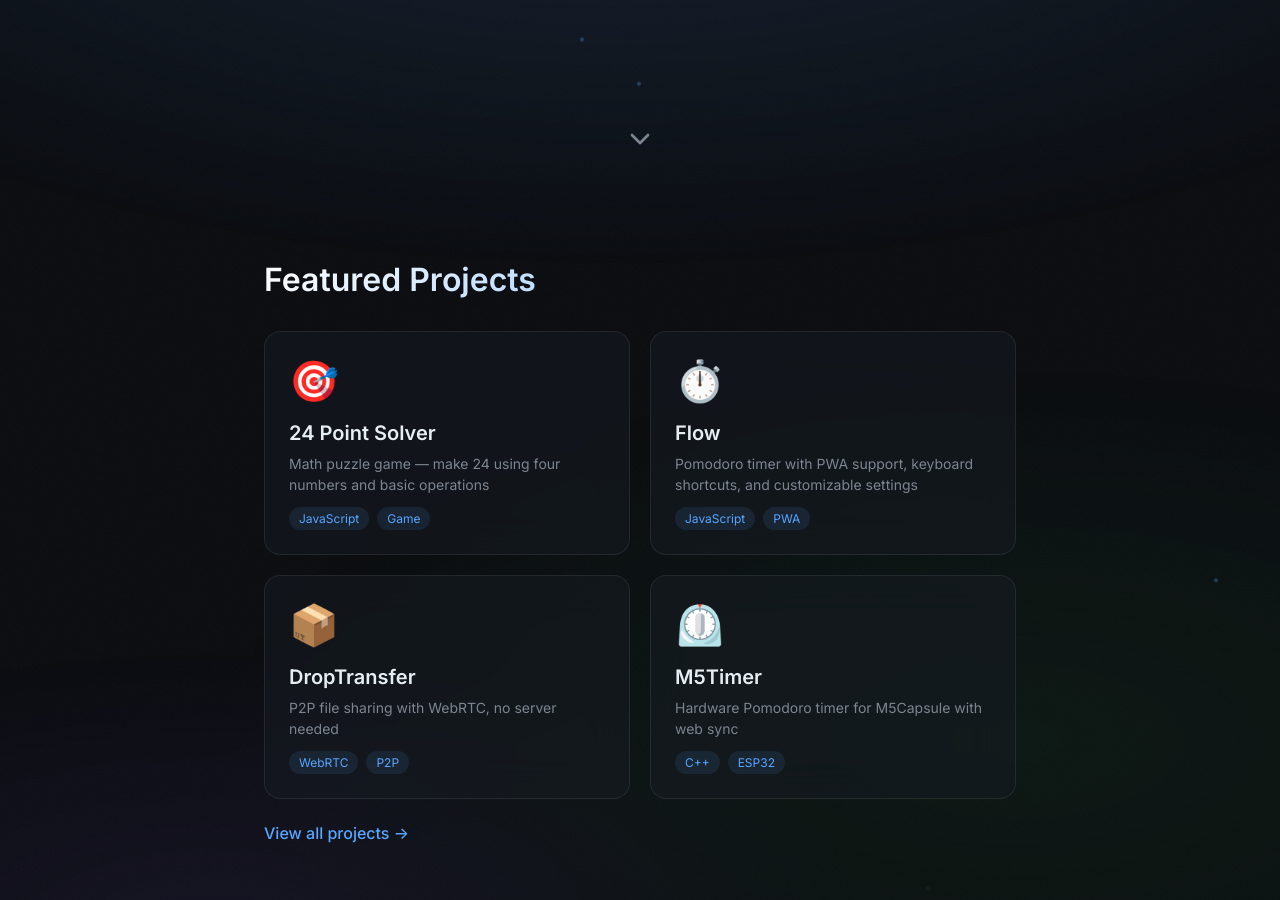
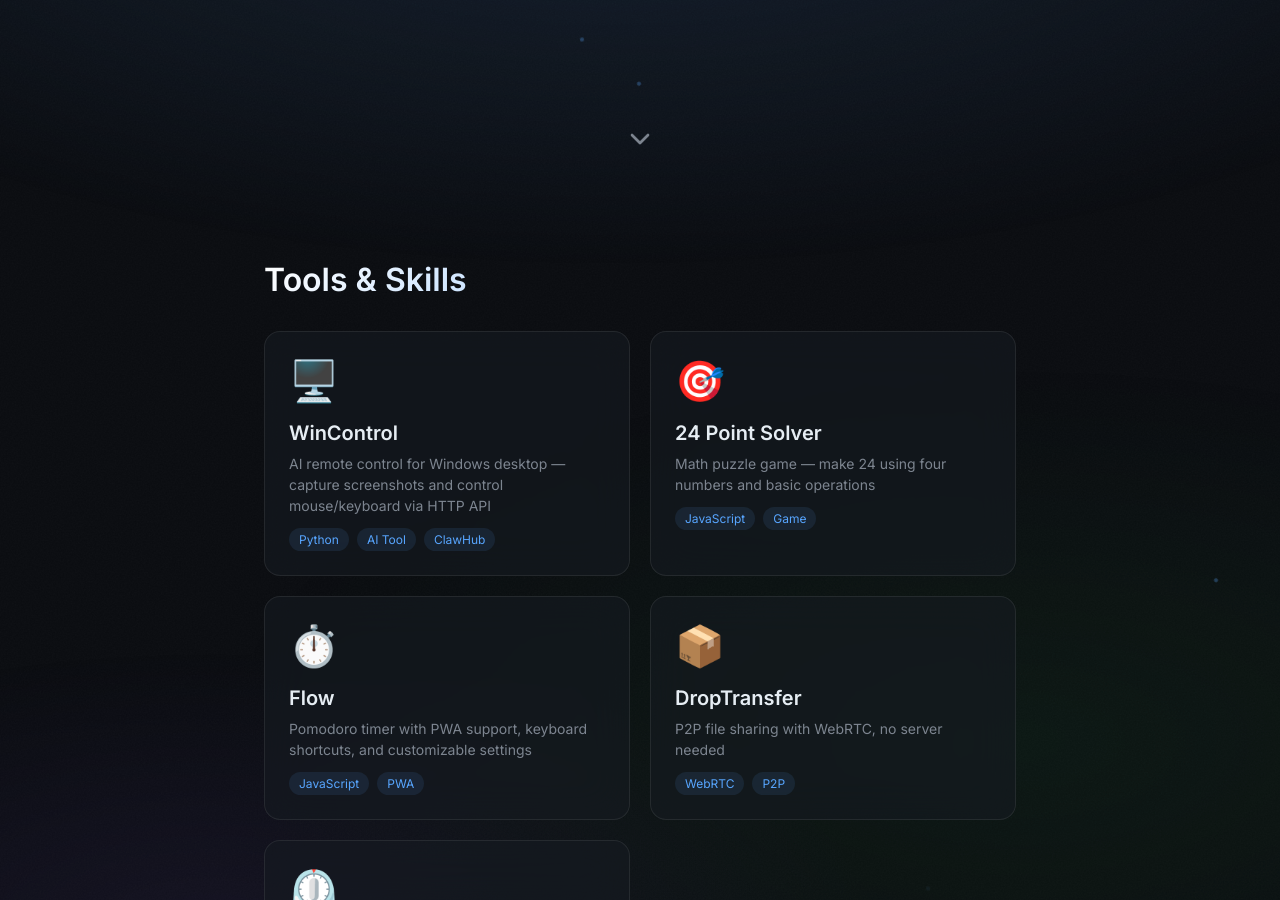
Before and after one commit to QQSHI13/QQSHI13.github.io, a Jekyll site: the page index.html, which Jekyll copies as it is, in a window 1280 px wide and 900 px high, scrolled down 720 px. Built offline with Jekyll 4.4.1, drawn with Linux system fonts in a browser that asks for light colours.

Commit message:
Add WinControl to Tools & Skills section with proper card

```diff
--- a/index.html
+++ b/index.html
@@ -642,8 +642,18 @@
     <section class="content" id="about">
         <!-- Featured Projects -->
         <section class="featured-projects">
-            <h2>Featured Projects</h2>
+            <h2>Tools & Skills</h2>
             <div class="projects-grid">
+                <a href="https://clawhub.com/skill/wincontrol" class="project-card reveal" target="_blank" rel="noopener noreferrer">
+                    <div class="project-icon">🖥️</div>
+                    <h3>WinControl</h3>
+                    <p>AI remote control for Windows desktop — capture screenshots and control mouse/keyboard via HTTP API</p>
+                    <div class="project-tags">
+                        <span>Python</span>
+                        <span>AI Tool</span>
+                        <span>ClawHub</span>
+                    </div>
+                </a>
                 <a href="/24.html" class="project-card reveal" rel="noopener noreferrer">
                     <div class="project-icon">🎯</div>
                     <h3>24 Point Solver</h3>
```
